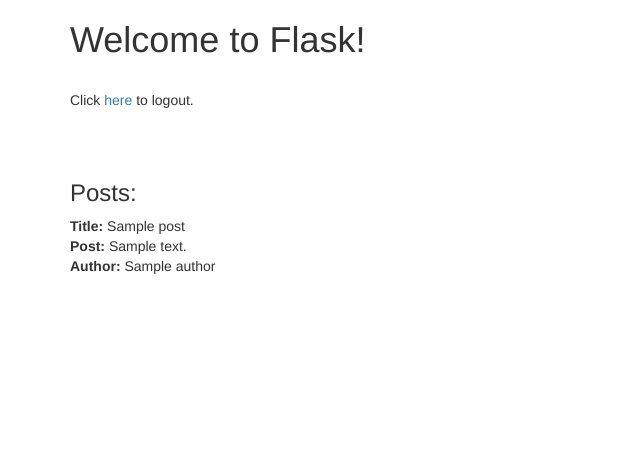
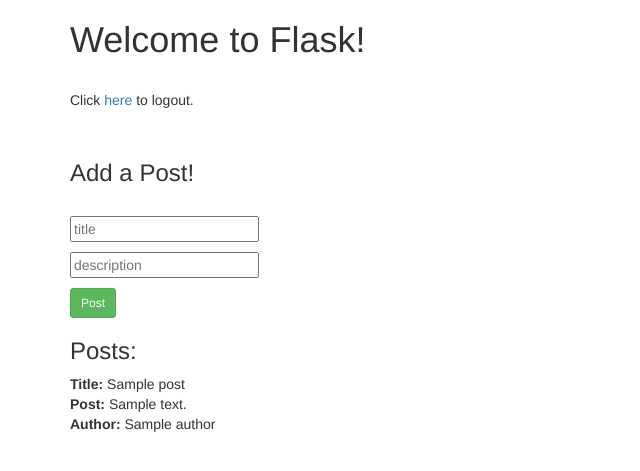
Before and after one commit to ghooo/flask-intro, a Flask app: template project/home/templates/index.html in a window 1280 px wide. Shown: the top 471 px of the page, without its empty margins (0-640 px from the left). Run offline with Flask 2, Linux system fonts and the light colour scheme; tables that the repository leaves empty hold one stand-in row (values such as "Sample post"); the template is opened without the code that fills it: values that come from a table or form of the project are taken from there, most other values are stand-ins (such as "Sample title", 1, 10 or a date in 2020); some libraries are stand-ins or nearby versions.

Commit message:
26. Finalize Messaging System

```diff
--- /dev/null
+++ b/project/home/forms.py
@@ -0,0 +1,8 @@
+from flask_wtf import Form
+from wtforms import TextField, PasswordField
+from wtforms.validators import DataRequired, Length, Email, EqualTo
+
+class MessageForm(Form):
+	title = TextField('Title', validators=[DataRequired()])
+	description = TextField('Description', validators=[DataRequired(), \
+			Length(max=140)])
--- a/project/home/templates/index.html
+++ b/project/home/templates/index.html
@@ -4,7 +4,37 @@
 <h1>Welcome to Flask!</h1>
 <br>
 <p>Click <a href="/logout">here</a> to logout.</p>
-<br><br>
+<br>
+
+<!-- post form -->
+<h3>Add a Post!</h3>
+<br>
+<form class="form-message" role="form" method="post" action="/">
+	{{ form.csrf_token }}
+	<p>
+		{{ form.title(placeholder="title") }}
+		<span class="error">
+			{% if form.title.errors %}
+				{% for error in form.title.errors %}
+					{{ error }}
+				{% endfor %}
+			{% endif %}
+		</span>
+	</p>
+	<p>
+	{{ form.description(placeholder="description") }}
+		<span class="error">
+			{% if form.description.errors %}
+				{% for error in form.description.errors %}
+					{{ error }}
+				{% endfor %}
+			{% endif %}
+		</span>
+	</p>
+	<button class="btn btn-sm btn-success" type="submit">Post</button>
+</form>
+
+<!-- All posts -->
 <h3>Posts:</h3>
 {% for post in posts %}
 	<strong>Title:</strong> {{ post.title }} <br>
--- a/project/users/views.py
+++ b/project/users/views.py
@@ -5,7 +5,7 @@
 from flask import flash, redirect, render_template, request, \
 	url_for, Blueprint
 from flask.ext.login import login_user, login_required, logout_user
-from form import LoginForm, RegisterForm
+from forms import LoginForm, RegisterForm
 from project.models import User
 from project import bcrypt
 from project import db
```
Also changed, not shown: project/home/views.py (+23 -10 lines), project/users/forms.py (renamed from project/users/form.py).
